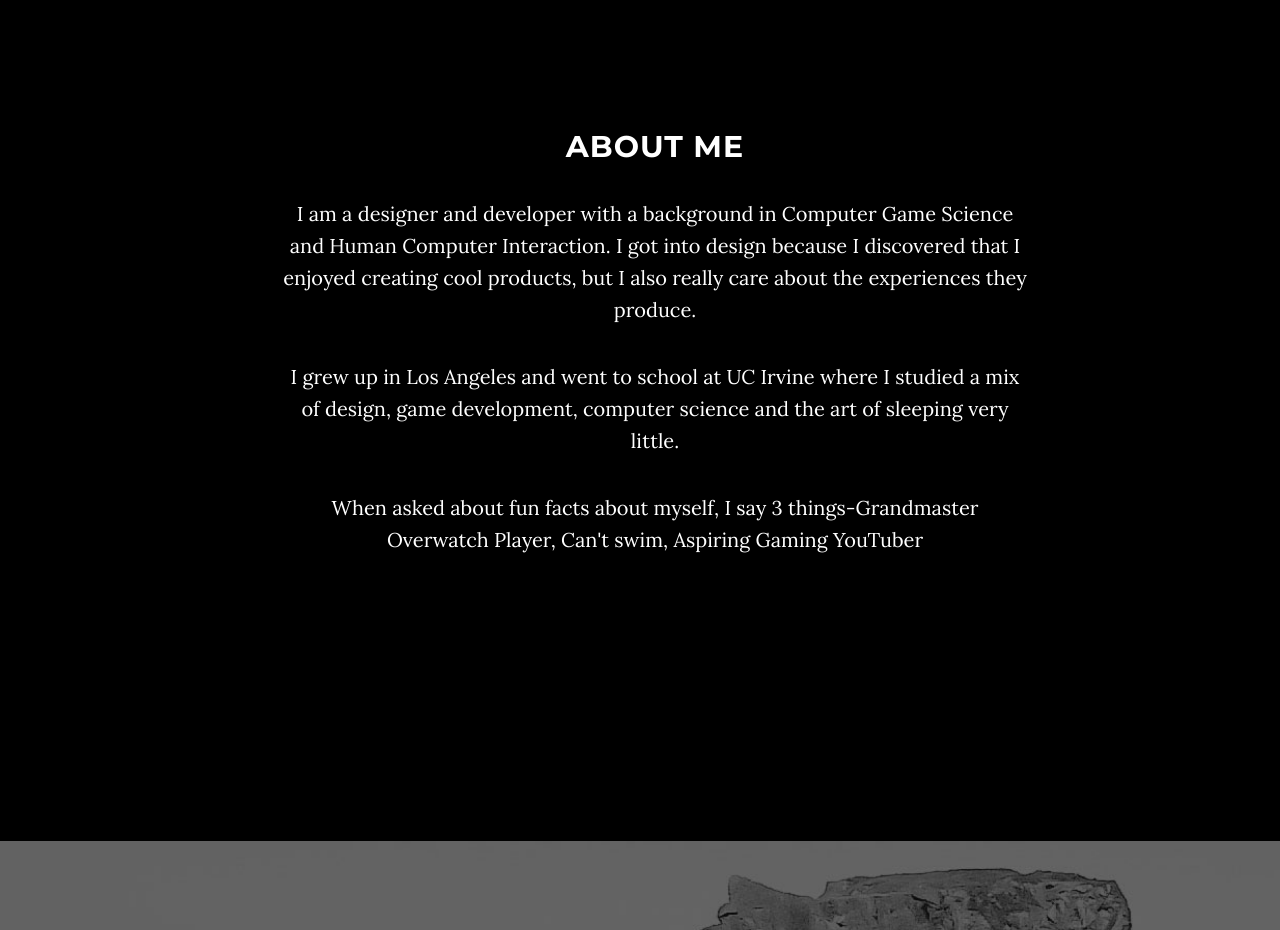
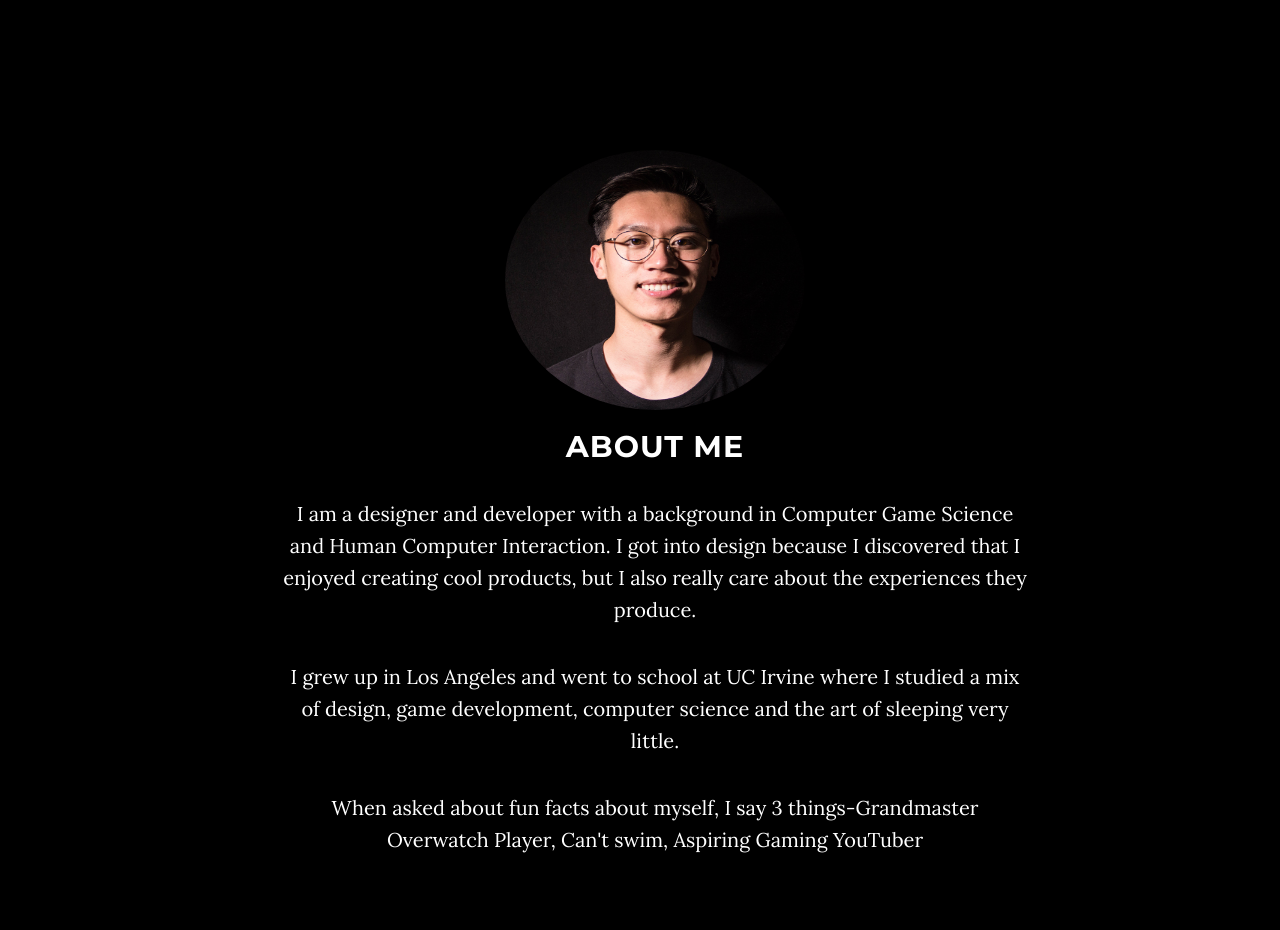
Before and after one commit to sykuo/sk_personal_website, a website: page stevenkuo_1weekchallenge/index.html in a window 1280 px wide. Shown: the part 920-1850 px from the top of the page. Drawn offline with nearby package versions, Linux system fonts and the light colour scheme; some packages are replaced by stand-ins of ours.

Commit message:
Adding profile image in about section with centering styling

```diff
--- a/stevenkuo_1weekchallenge/css/grayscale.css
+++ b/stevenkuo_1weekchallenge/css/grayscale.css
@@ -124,6 +124,7 @@ a:focus {
   padding: 100px 0;
   text-align: center;
   color: white;
+  /*background: url(../img/intro-bg.jpg) no-repeat bottom center scroll;*/
   background: url(../img/intro-bg.jpg) no-repeat bottom center scroll;
   background-color: black;
   -webkit-background-size: cover;
@@ -322,14 +323,16 @@ img::-moz-selection {
 body {
   webkit-tap-highlight-color: rgba(255, 255, 255, 0.2);
 }
-#profile{
 
+.profile_pic img{
+  border-radius:50%;
+  max-width:50%;
+  width: 300px;
+  max-height:300px;
+  margin: 0 auto;
   display:block;
-  margin:auto;
-  margin-bottom:20px;
-  text-align:center;
-  width:250px;
-  max-height:250px;
-
+  line-height:40px;
+  padding-top: 20px;
+  padding-bottom:20px;
 
 }
--- a/stevenkuo_1weekchallenge/index.html
+++ b/stevenkuo_1weekchallenge/index.html
@@ -58,7 +58,7 @@
                         <a class="page-scroll" href="#page-top">Work</a>
                     </li>
                     <li>
-                        <a class="page-scroll" href="#about">About</a>
+                        <a class="page-scroll" href="#profile_pic">About</a>
                     </li>
                     <li>
                         <a class="page-scroll" href="#download">FUN STUFF</a>
@@ -78,7 +78,7 @@
         <div class="intro-body">
             <div class="container">
                 <div class="row">
-                    <div class="col-md-4 col-md-offset-2">
+                    <div class="col-md-8 col-md-offset-2">
                         <h1 class="brand-heading">Steven Kuo</h1>
                         <p class="intro-text">UI/UX Designer, YouTuber, Gamer
                             <br>bundled up into 1 person.</p>
@@ -93,12 +93,12 @@
     </header>
 
     <!-- About Section -->
+
     <section id="about" class="container content-section text-center">
         <div class="container">
-          <!--<div class ="col-lg-12">
-            <img id="profile" src="img/profile.jpg" alt="profile picture">
+          <div id="profile_pic"class="profile_pic col-12">
+            <img class="profile_pic col-m-6" src=img/profile2.jpg alt="stevensprofile">
           </div>
-        </div>-->
         <div class="row">
             <div class="col-lg-8 col-lg-offset-2">
                 <h2>ABOUT ME</h2>
```
Also changed, not shown: stevenkuo_1weekchallenge/img/intro-bg1.jpg (added), stevenkuo_1weekchallenge/img/intro-bg3.jpg (added), stevenkuo_1weekchallenge/img/profile2.jpg (added).
